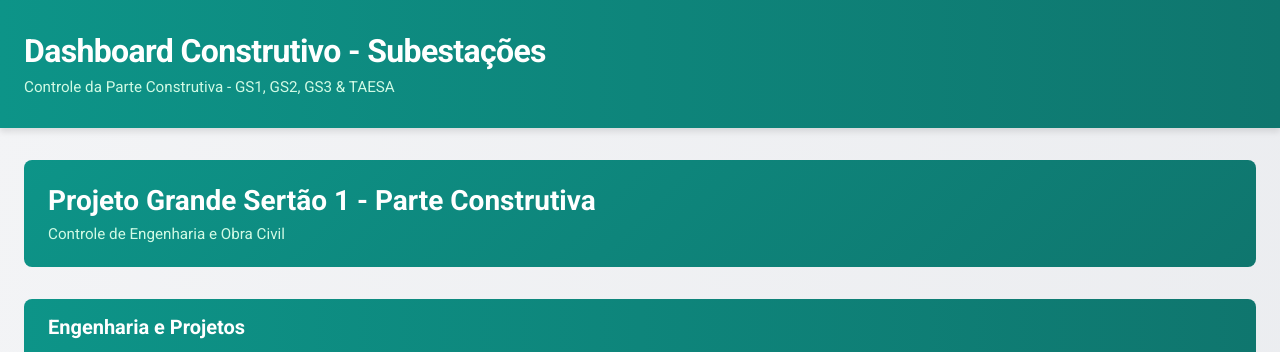
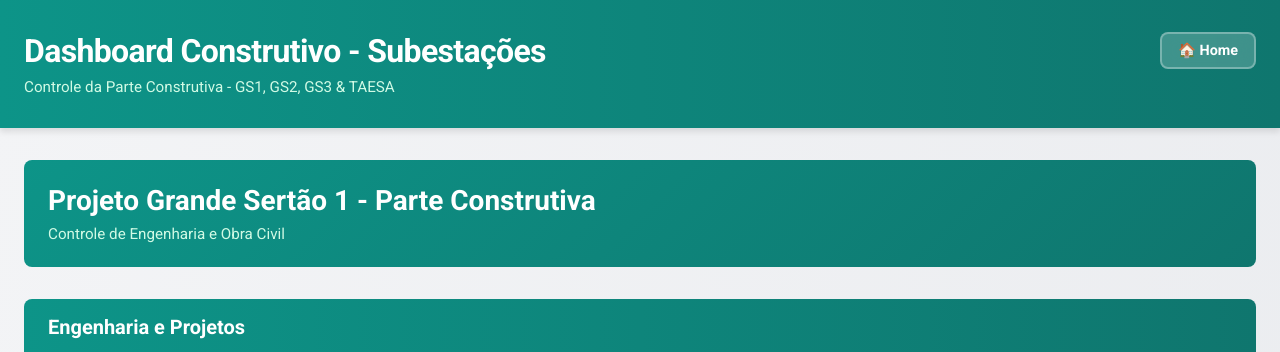
Before and after one commit to lookciano/Relatorios-de-Engenharia-GSTE, a website: page DashboardConstrutivo-SubestacoesGrandeSertao.html in a window 1280 px wide. Shown: the top 352 px of the page. Drawn offline with Linux system fonts and the light colour scheme; no server answers.

Commit message:
Adicionar botões de navegação Home nas páginas internas
- Botão '🏠 Home' adicionado ao header de Fornecimento-SubestacoesGrandeSertao.html
- Botão '🏠 Home' adicionado ao header de DashboardConstrutivo-SubestacoesGrandeSertao.html
- Melhora na navegação entre páginas do dashboard
- Design mantido conforme especificações originais

```diff
--- a/DashboardConstrutivo-SubestacoesGrandeSertao.html
+++ b/DashboardConstrutivo-SubestacoesGrandeSertao.html
@@ -22,9 +22,33 @@
             color: white;
             padding: 2rem 1.5rem;
             box-shadow: 0 4px 6px rgba(0, 0, 0, 0.1);
+            position: relative;
         }
+
         .header h1 { font-size: 2rem; font-weight: 700; letter-spacing: -0.02em; margin-bottom: 0.5rem; }
         .header p { color: #d1fae5; font-size: 0.95rem; }
+
+        .home-button {
+            position: absolute;
+            top: 2rem;
+            right: 1.5rem;
+            background: rgba(255, 255, 255, 0.2);
+            color: white;
+            border: 2px solid rgba(255, 255, 255, 0.3);
+            padding: 0.5rem 1rem;
+            border-radius: 0.5rem;
+            text-decoration: none;
+            font-weight: 600;
+            font-size: 0.9rem;
+            transition: all 0.2s;
+            backdrop-filter: blur(10px);
+        }
+
+        .home-button:hover {
+            background: rgba(255, 255, 255, 0.3);
+            border-color: rgba(255, 255, 255, 0.5);
+            transform: translateY(-1px);
+        }
 
         .container { max-width: 100%; padding: 2rem 1.5rem; }
 
@@ -335,6 +359,7 @@
 </head>
 <body>
     <div class="header">
+        <a href="index.html" class="home-button">🏠 Home</a>
         <h1>Dashboard Construtivo - Subestações</h1>
         <p>Controle da Parte Construtiva - GS1, GS2, GS3 & TAESA</p>
     </div>
```
